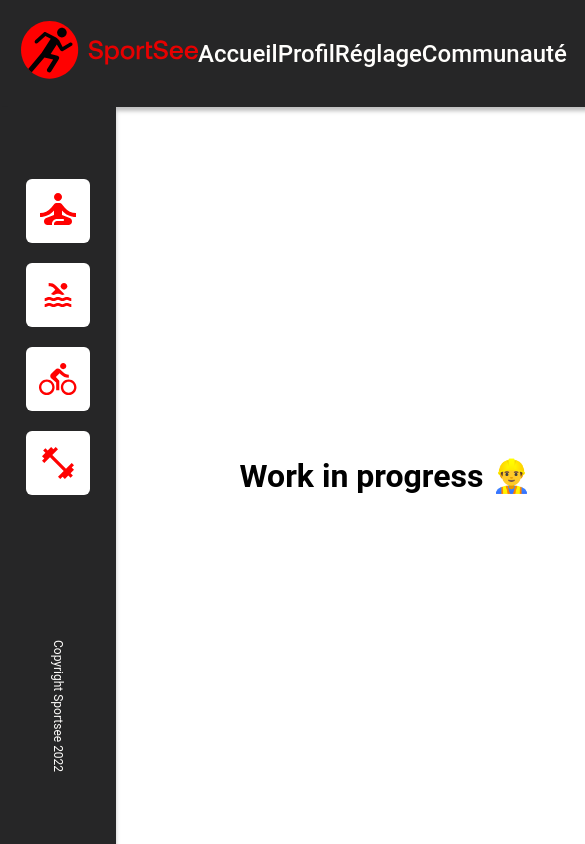
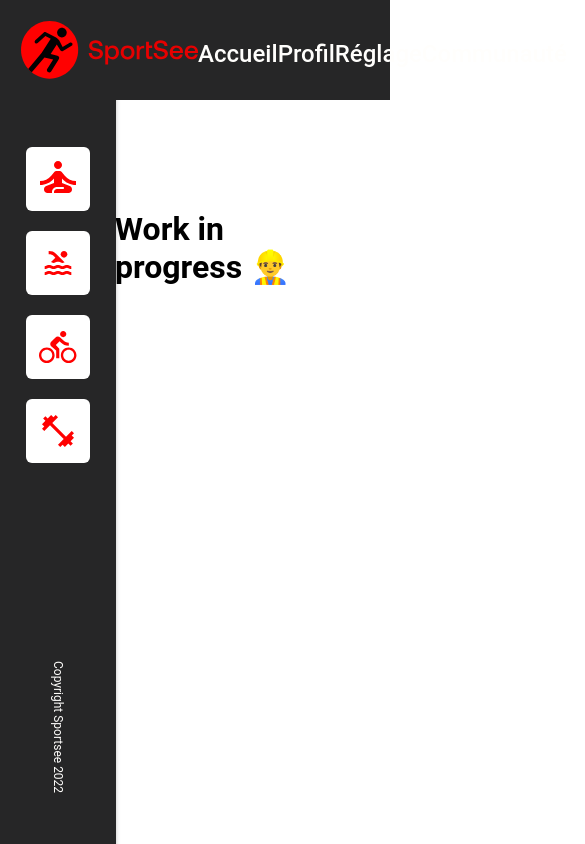
Before and after one commit to j0j032/OC-Dev-JS-P12_SportSee-Front, a React (Create React App) app: page / in a window 390 px wide. Shown: the top 844 px of the page, 585 px wide, since content can reach past the window. Built offline with nearby package versions, Linux system fonts and the light colour scheme.

Commit message:
📱 Dashboard responsive from 1024px

```diff
--- a/src/components/AverageSession.jsx
+++ b/src/components/AverageSession.jsx
@@ -60,6 +60,7 @@ const AverageSession = ({sessionData}) => {
 								 cursor={{
 									 strokeOpacity:0,
 								 }}
+								 wrapperStyle={{outline:'none'}}
 						/>
 						<Legend verticalAlign='top'
 								content={<CustomLegend/>}
--- a/src/style/App.scss
+++ b/src/style/App.scss
@@ -20,6 +20,9 @@
   display: flex;
   justify-content: center;
   align-items: center;
+
+  margin-top: 100px;
+  margin-left: 9%;
 }
 .content-profile{
     font-size: 32px;
--- a/src/style/Goal.scss
+++ b/src/style/Goal.scss
@@ -5,7 +5,7 @@
   aspect-ratio: 1/1;
   >h6{
     position: absolute;
-    top: 20px;
+    top: 18px;
     left: 20px;
     font-size: 15px;
   }
--- a/src/style/Header.scss
+++ b/src/style/Header.scss
@@ -4,11 +4,13 @@ a{
 }
 .header {
   &__container {
+	height: 100px;
+	position: fixed;
 	width: 100%;
 	z-index: 4;
 	padding: 20px 88px 20px 20px;
 	background-color:$black;
-	box-shadow: 0 4px 4px rgba(0, 0, 0, 0.25);
+	//box-shadow: 0 4px 4px rgba(0, 0, 0, 0.25);
   }
 
   &__nav {
--- a/src/style/LaterlBar.scss
+++ b/src/style/LaterlBar.scss
@@ -1,10 +1,11 @@
 .lateralBar{
   &__container{
+	position: fixed;
 	display: flex;
 	flex-direction: column;
 	justify-content: space-around;
 	align-items: center;
-	z-index: 6;
+	z-index: 3;
 	height: 100%;
 	padding: 0 26px 0 26px ;
 	background-color: $black;
@@ -25,6 +26,8 @@
 	  justify-content: center;
 	  align-items: center;
 	  gap: 20px;
+
+	  height: 60%;
 	}
   }
   &__copyright{
--- a/src/style/Profil.scss
+++ b/src/style/Profil.scss
@@ -16,9 +16,10 @@
 }
 .dashboard{
   width: 100%;
+  height: fit-content;
   display: grid;
   grid-template-columns: 72% 26%;
-  grid-template-rows: auto;
+  grid-template-rows: fit-content(0%);
   gap: 0 2%;
   grid-template-areas:
     ". .";
@@ -29,28 +30,32 @@
 .charts{
   display: grid;
   grid-template-columns: 100%;
-  grid-template-rows: 54% 43% ;
-  gap: 3% 0;
+  grid-template-rows: 54% 42% ;
+  gap: 4% 0;
   grid-template-areas:
     "."
     ".";
   width: 100%;
-
+  height: fit-content;
+  align-content: center;
 }
 .secondary-charts-container{
   display: grid;
   grid-template-columns: 32% 32% 32%;
-  grid-template-rows: 100%;
+  grid-template-rows: fit-content(100%);
   gap: 0 2%;
   grid-template-areas:
     ". . .";
-  align-content: center;
 }
 
 .key-infos__container{
   display: flex;
   flex-direction: column;
   justify-content: space-between;
+  gap: 3.5%;
+  @include largeScreens{
+  gap: 7.5%;
+  }
   height: 100%;
   width: 100%;
 }
@@ -59,19 +64,17 @@
   display: flex;
   flex-direction: column;
 
-  &__icon{
-	margin-left: 18px;
-  }
-
   &__container{
 	display: flex;
 	align-items: center;
 	gap: 18px;
 	background-color: #FBFBFB;
 	width: 100%;
-	height: 124px;
 	border-radius: 5px;
-	padding-right: 10px;
+	padding: 15px 20px;
+	@include largeScreens{
+	  min-height:124px ;
+	}
   }
   &__value{
 	display: flex;
--- a/src/style/breakpoints.scss
+++ b/src/style/breakpoints.scss
@@ -40,7 +40,7 @@
 
 // Large screens
 @mixin largeScreens{
-  $breakpoints:(largeScreens:1201px);
+  $breakpoints:(largeScreens:1250px);
   @media screen and (min-width:map-get($breakpoints, largeScreens)) {
 	@content;
   }
```
